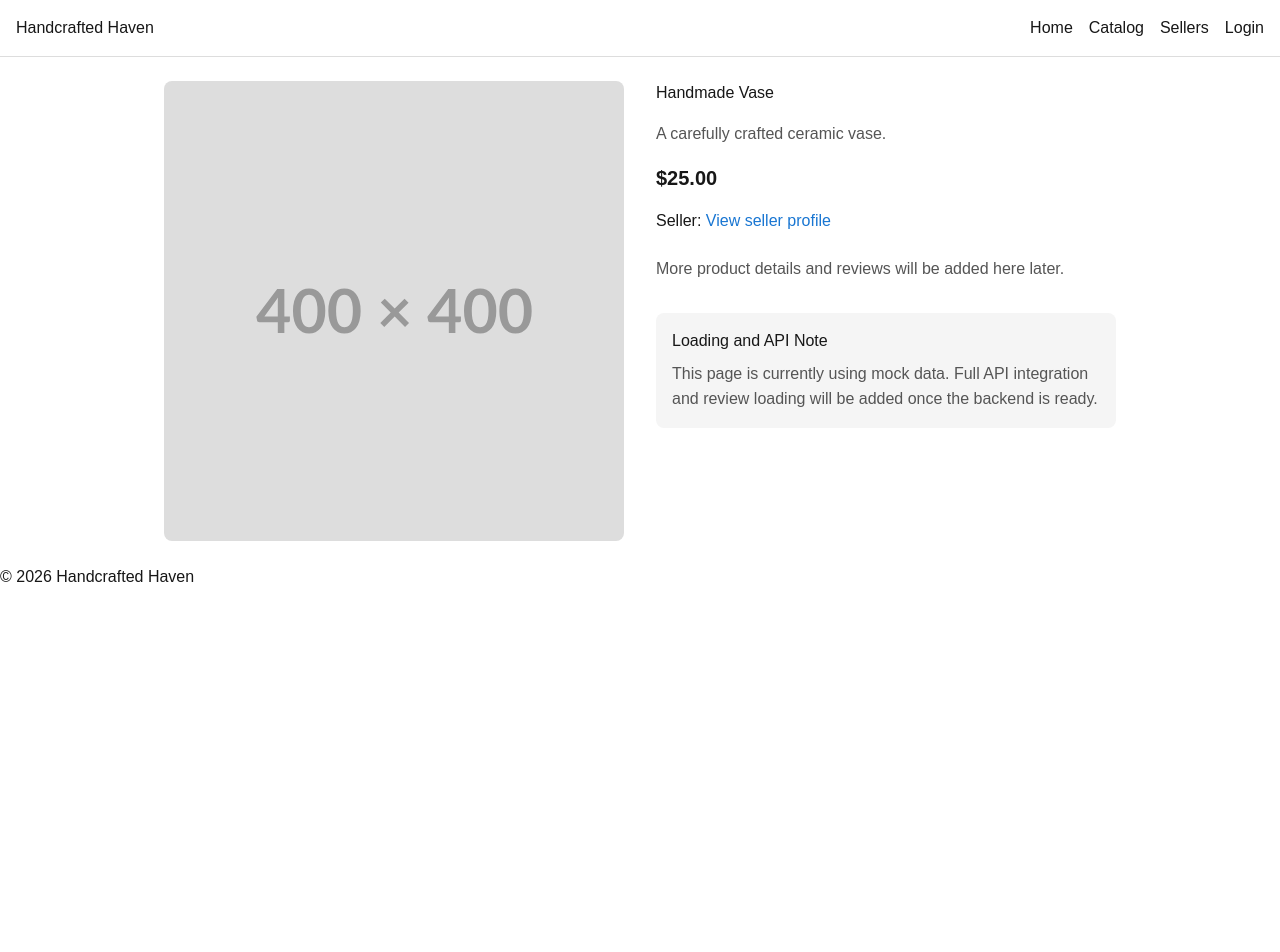
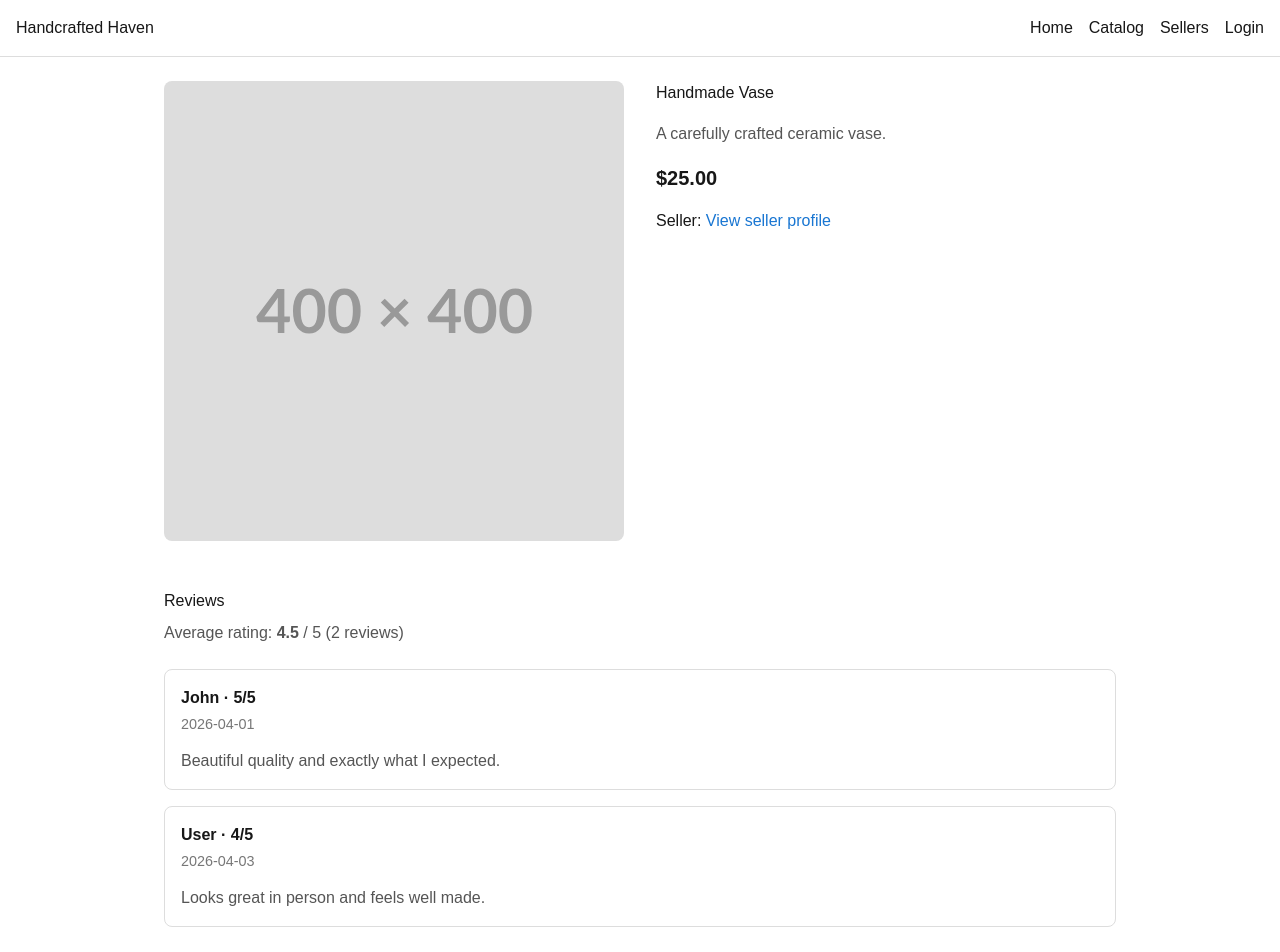
Before and after one commit to gibocode/wdd430-team-01-group-project, a Next.js app: page /products/1 in a window 1280 px wide. Shown: the top 952 px of the page. Before the commit the page ends 800 px from the top, so only its background shows below. Built offline with nearby package versions, Linux system fonts and the light colour scheme.

Commit message:
feat: add mock reviews and review form to product detail page

```diff
--- /dev/null
+++ b/app/components/ReviewForm.tsx
@@ -0,0 +1,83 @@
+"use client";
+
+import { FormEvent, useState } from "react";
+
+export default function ReviewForm() {
+  const [rating, setRating] = useState("5");
+  const [text, setText] = useState("");
+  const isLoggedIn = false; // temporary mock state
+
+  const handleSubmit = (event: FormEvent<HTMLFormElement>) => {
+    event.preventDefault();
+    console.log("Mock review submitted:", { rating, text });
+    setText("");
+    setRating("5");
+  };
+
+  if (!isLoggedIn) {
+    return (
+      <p style={{ color: "#555", marginTop: "1rem" }}>
+        Please <a href="/login" style={{ color: "#1976D2" }}>log in</a> to leave a review.
+      </p>
+    );
+  }
+
+  return (
+    <form onSubmit={handleSubmit} style={{ marginTop: "1rem" }}>
+      <div
+        style={{
+          display: "flex",
+          flexDirection: "column",
+          gap: "1rem",
+        }}
+      >
+        <label>
+          <span style={{ display: "block", marginBottom: "0.5rem" }}>Rating</span>
+          <select
+            value={rating}
+            onChange={(e) => setRating(e.target.value)}
+            style={{ padding: "0.5rem", borderRadius: "4px" }}
+          >
+            <option value="5">5 - Excellent</option>
+            <option value="4">4 - Very Good</option>
+            <option value="3">3 - Good</option>
+            <option value="2">2 - Fair</option>
+            <option value="1">1 - Poor</option>
+          </select>
+        </label>
+
+        <label>
+          <span style={{ display: "block", marginBottom: "0.5rem" }}>Review</span>
+          <textarea
+            value={text}
+            onChange={(e) => setText(e.target.value)}
+            rows={4}
+            required
+            placeholder="Share your thoughts about this product"
+            style={{
+              width: "100%",
+              padding: "0.75rem",
+              borderRadius: "6px",
+              border: "1px solid #ccc",
+            }}
+          />
+        </label>
+
+        <button
+          type="submit"
+          style={{
+            padding: "0.75rem 1rem",
+            backgroundColor: "#1976D2",
+            color: "white",
+            border: "none",
+            borderRadius: "6px",
+            cursor: "pointer",
+            width: "fit-content",
+          }}
+        >
+          Submit Review
+        </button>
+      </div>
+    </form>
+  );
+}
--- /dev/null
+++ b/app/data/reviews.ts
@@ -0,0 +1,34 @@
+export const mockReviews = [
+  {
+    id: 1,
+    productId: 1,
+    rating: 5,
+    text: "Beautiful quality and exactly what I expected.",
+    user: "John",
+    date: "2026-04-01",
+  },
+  {
+    id: 2,
+    productId: 1,
+    rating: 4,
+    text: "Looks great in person and feels well made.",
+    user: "User",
+    date: "2026-04-03",
+  },
+  {
+    id: 3,
+    productId: 2,
+    rating: 5,
+    text: "Soft, comfortable, and nicely crafted.",
+    user: "Maria",
+    date: "2026-04-02",
+  },
+  {
+    id: 4,
+    productId: 3,
+    rating: 4,
+    text: "Very solid piece and the finish is nice.",
+    user: "David",
+    date: "2026-04-04",
+  },
+];
--- a/app/products/[id]/page.tsx
+++ b/app/products/[id]/page.tsx
@@ -1,8 +1,10 @@
 import Link from "next/link";
+import Image from "next/image";
 import Header from "../../components/Header";
 import Footer from "../../components/Footer";
+import ReviewForm from "../../components/ReviewForm";
 import { mockProducts } from "../../data/products";
-import Image from "next/image";
+import { mockReviews } from "../../data/reviews";
 
 type Props = {
   params: Promise<{
@@ -33,6 +35,18 @@
       </>
     );
   }
+
+  const productReviews = mockReviews.filter(
+    (review) => review.productId === product.id,
+  );
+
+  const averageRating =
+    productReviews.length > 0
+      ? (
+          productReviews.reduce((sum, review) => sum + review.rating, 0) /
+          productReviews.length
+        ).toFixed(1)
+      : null;
 
   return (
     <>
@@ -89,28 +103,69 @@
                 View seller profile
               </Link>
             </p>
+          </div>
+        </section>
 
-            <p style={{ marginTop: "1.5rem", color: "#555" }}>
-              More product details and reviews will be added here later.
+        <section style={{ marginTop: "3rem" }}>
+          <h3>Reviews</h3>
+
+          {averageRating ? (
+            <p style={{ color: "#555", marginTop: "0.5rem" }}>
+              Average rating: <strong>{averageRating}</strong> / 5 ({productReviews.length} review{productReviews.length !== 1 ? "s" : ""})
             </p>
+          ) : (
+            <p style={{ color: "#555", marginTop: "0.5rem" }}>
+              No reviews yet.
+            </p>
+          )}
 
-            <div
-              style={{
-                marginTop: "2rem",
-                padding: "1rem",
-                backgroundColor: "#f5f5f5",
-                borderRadius: "8px",
-              }}
-            >
-              <h3 style={{ marginTop: 0 }}>Loading and API Note</h3>
-              <p
-                style={{ marginTop: "0.5rem", color: "#555", lineHeight: 1.6 }}
+          <div style={{ marginTop: "1.5rem" }}>
+            {productReviews.length === 0 ? (
+              <p style={{ color: "#555" }}>Be the first to leave a review.</p>
+            ) : (
+              <div
+                style={{
+                  display: "flex",
+                  flexDirection: "column",
+                  gap: "1rem",
+                }}
               >
-                This page is currently using mock data. Full API integration and
-                review loading will be added once the backend is ready.
-              </p>
-            </div>
+                {productReviews.map((review) => (
+                  <article
+                    key={review.id}
+                    style={{
+                      border: "1px solid #ddd",
+                      borderRadius: "8px",
+                      padding: "1rem",
+                      backgroundColor: "#fff",
+                    }}
+                  >
+                    <p style={{ margin: 0, fontWeight: "bold" }}>
+                      {review.user || "User"} · {review.rating}/5
+                    </p>
+                    <p style={{ color: "#777", fontSize: "0.9rem", marginTop: "0.25rem" }}>
+                      {review.date}
+                    </p>
+                    <p style={{ marginTop: "0.75rem", color: "#555", lineHeight: 1.6 }}>
+                      {review.text}
+                    </p>
+                  </article>
+                ))}
+              </div>
+            )}
           </div>
+        </section>
+
+        <section
+          style={{
+            marginTop: "3rem",
+            padding: "1rem",
+            backgroundColor: "#f5f5f5",
+            borderRadius: "8px",
+          }}
+        >
+          <h3 style={{ marginTop: 0 }}>Leave a Review</h3>
+          <ReviewForm />
         </section>
       </main>
 
```
